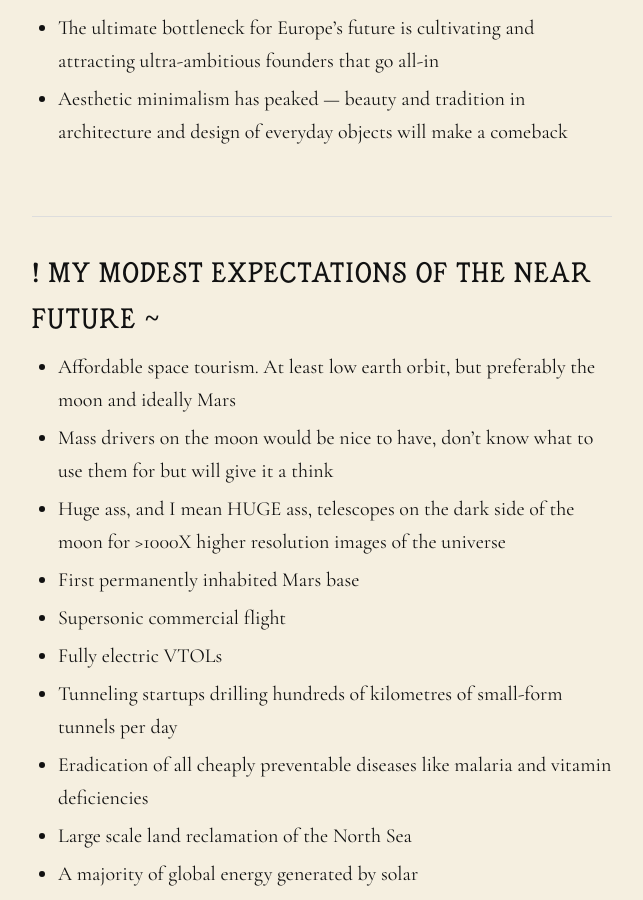
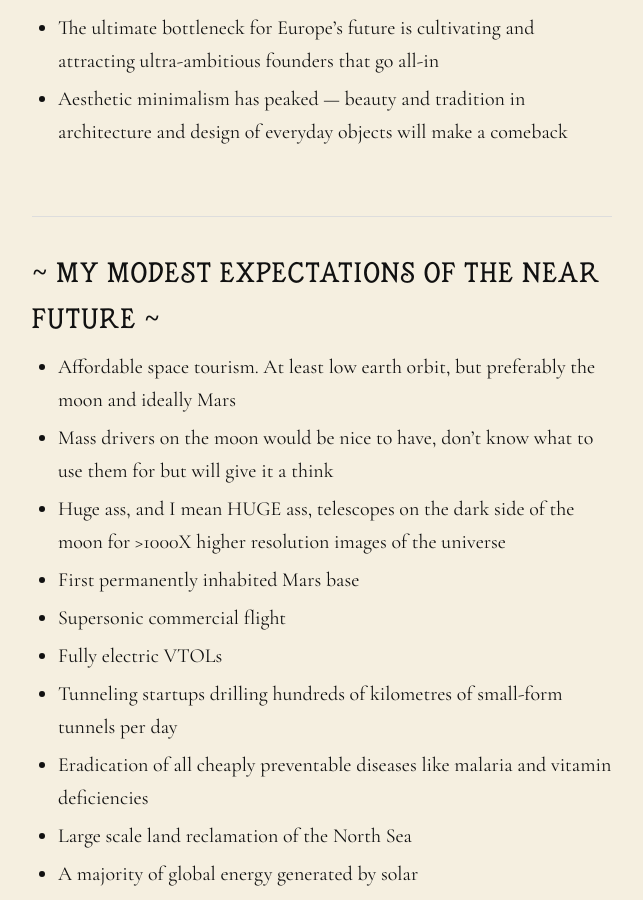
Before and after one commit to pepijn1/pepijn.xyz, a Jekyll site: the page built from index.md, in a window 1280 px wide and 900 px high, scrolled down 1403 px. Shown: the whole window, without its empty margins (318-961 px from the left). Built offline with Jekyll 4.4.1, drawn with Linux system fonts in a browser that asks for light colours.

```diff
--- a/index.md
+++ b/index.md
@@ -29,7 +29,7 @@ title: Pepijn Vloemans
 - Aesthetic minimalism has peaked — beauty and tradition in architecture and design of everyday objects will make a comeback
 
 
-## ! MY MODEST EXPECTATIONS OF THE NEAR FUTURE ~
+## ~ MY MODEST EXPECTATIONS OF THE NEAR FUTURE ~
 - Affordable space tourism. At least low earth orbit, but preferably the moon and ideally Mars
 - Mass drivers on the moon would be nice to have, don't know what to use them for but will give it a think
 - Huge ass, and I mean HUGE ass, telescopes on the dark side of the moon for >1000X higher resolution images of the universe
```
